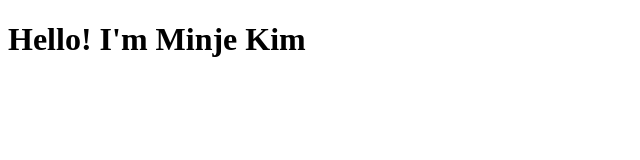
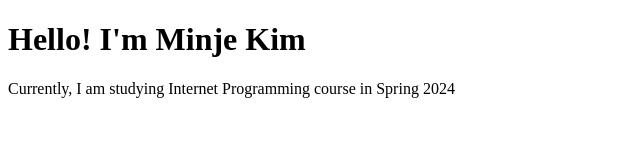
Before and after one commit to achromaticxx/achromaticxx.github.io, a plain HTML site: page index.html in a window 1280 px wide. Shown: the whole page, without its empty margins (0-640 px from the left). Drawn offline with Linux system fonts and the light colour scheme.

Commit message:
새 내용 추가

```diff
--- a/index.html
+++ b/index.html
@@ -6,6 +6,6 @@
 
     <body>
         <h1>Hello! I'm Minje Kim</h1>
-
+        <p>Currently, I am studying Internet Programming course in Spring 2024</p>
     </body>
 </html>
```
